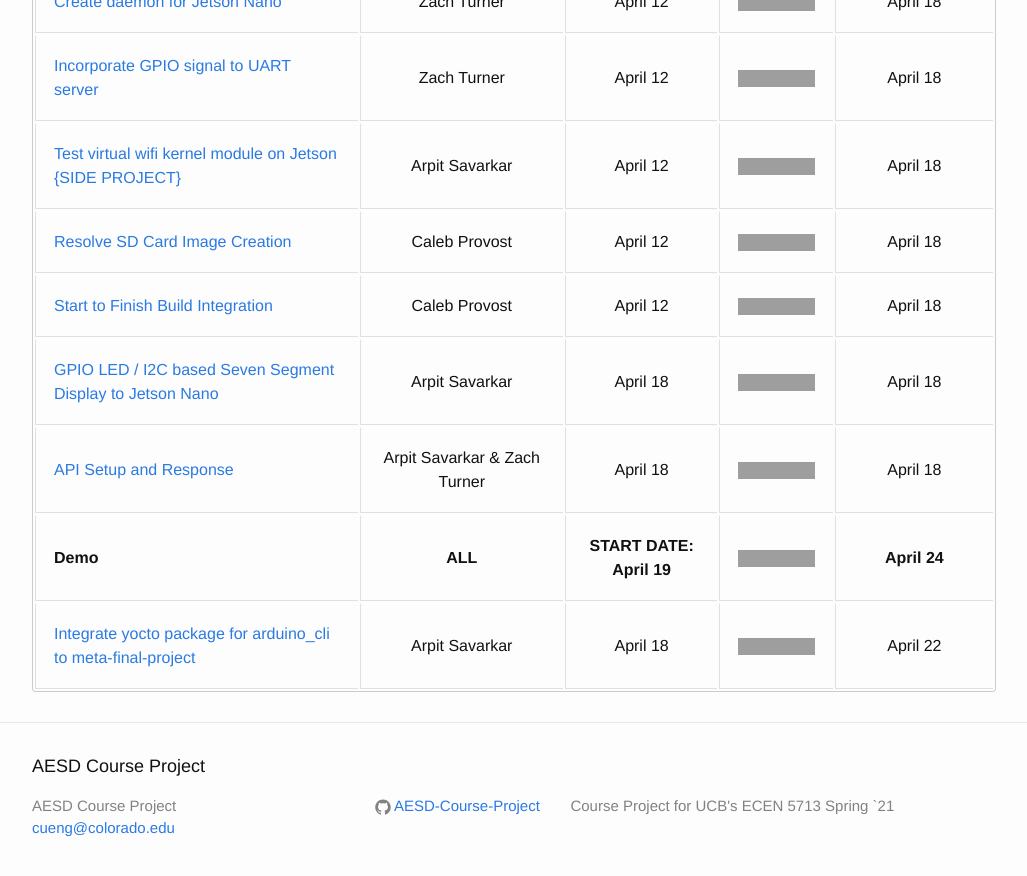
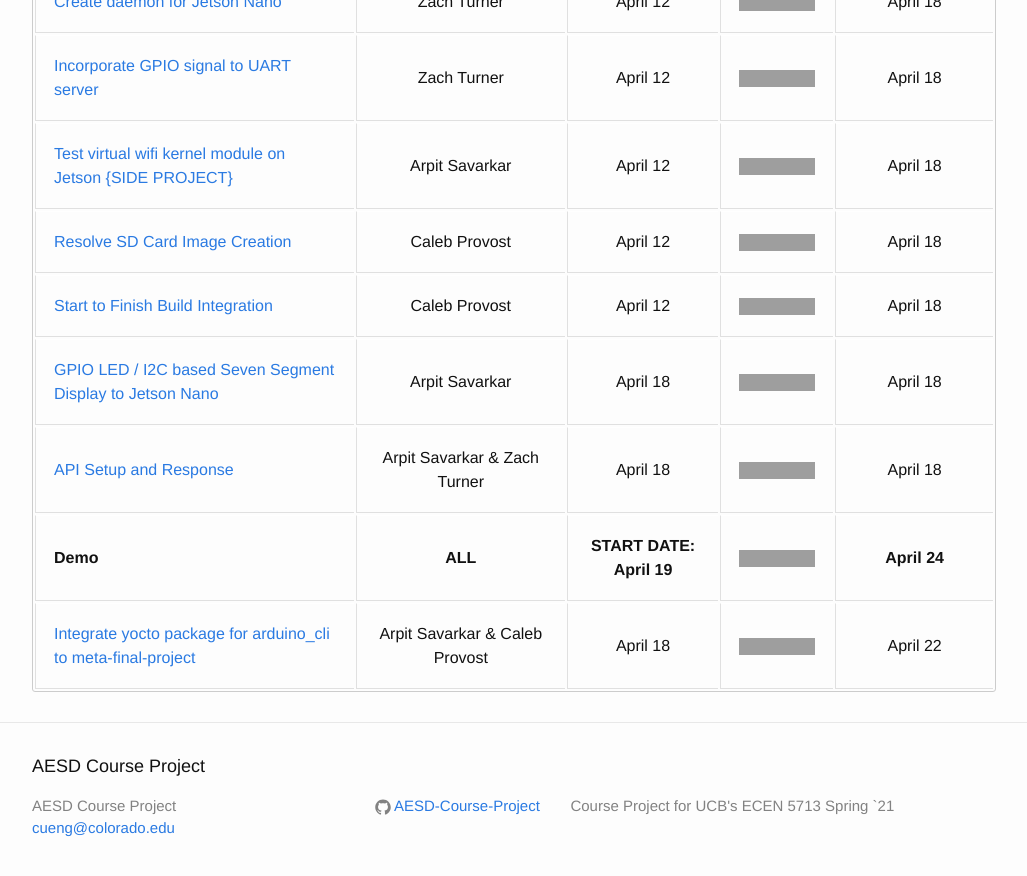
Before and after one commit to AESD-Course-Project/AESD-Course-Project.github.io, a Jekyll site: the page built from src/Project-Schedule.md, in a window 1280 px wide and 900 px high, scrolled down 1564 px, cut to the strip 0-876 px from the top of the window. Shown: the whole strip, without its empty margins (126-1153 px from the left). Built offline with Jekyll 4.4.1, drawn with Linux system fonts in a browser that asks for light colours; our own code applies the rules of GitHub Pages for plain Markdown files; grey boxes are pictures that could not be loaded.

Commit message:
Update Project-Schedule.md

```diff
--- a/src/Project-Schedule.md
+++ b/src/Project-Schedule.md
@@ -34,4 +34,4 @@ The Course Project's [Projects](https://github.com/AESD-Course-Project/AESD-Cour
 | [GPIO LED / I2C based Seven Segment Display to Jetson Nano](https://github.com/AESD-Course-Project/AESD-Course-Project.github.io/issues/23)    | Arpit Savarkar | April 18 | ![Status](https://img.shields.io/github/issues/detail/label/AESD-Course-Project/AESD-Course-Project.github.io/23?label=&style=for-the-badge) | April 18 |
 | [API Setup and Response](https://github.com/AESD-Course-Project/AESD-Course-Project.github.io/issues/24)    | Arpit Savarkar & Zach Turner | April 18 | ![Status](https://img.shields.io/github/issues/detail/label/AESD-Course-Project/AESD-Course-Project.github.io/24?label=&style=for-the-badge) | April 18 |
 | **Demo**                  | **ALL** | **START DATE: April 19** | ![Status](https://img.shields.io/github/milestones/progress/AESD-Course-Project/AESD-Course-Project.github.io/4?label=) | **April 24** |
-| [Integrate yocto package for arduino_cli to meta-final-project](https://github.com/AESD-Course-Project/AESD-Course-Project.github.io/issues/26)    | Arpit Savarkar | April 18 | ![Status](https://img.shields.io/github/issues/detail/label/AESD-Course-Project/AESD-Course-Project.github.io/26?label=&style=for-the-badge) | April 22 |
+| [Integrate yocto package for arduino_cli to meta-final-project](https://github.com/AESD-Course-Project/AESD-Course-Project.github.io/issues/26)    | Arpit Savarkar & Caleb Provost | April 18 | ![Status](https://img.shields.io/github/issues/detail/label/AESD-Course-Project/AESD-Course-Project.github.io/26?label=&style=for-the-badge) | April 22 |
```
